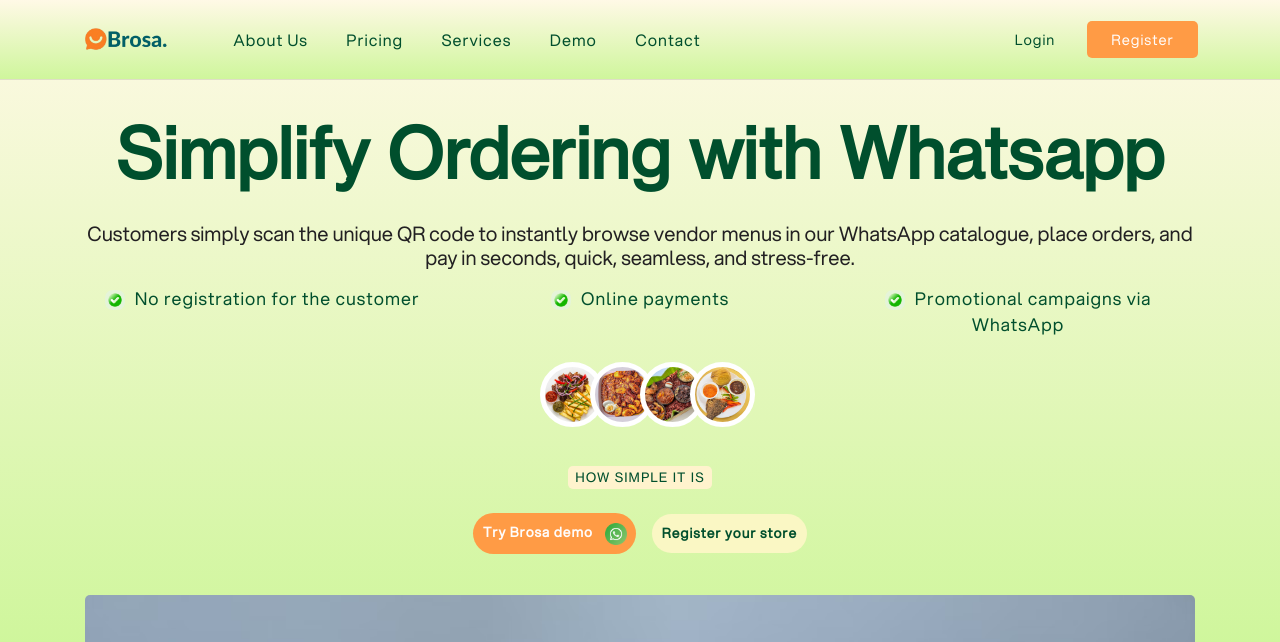
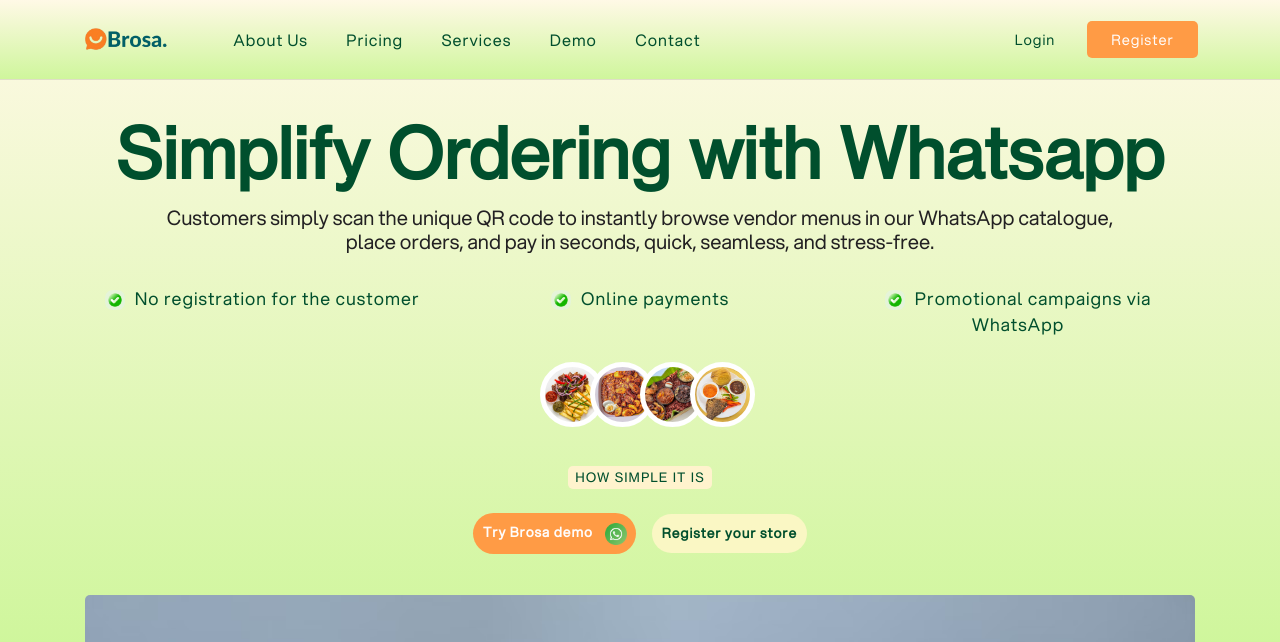
Before and after one commit to DavidDanso/brosa, a Django app: page / in a window 1280 px wide. Shown: the top 642 px of the page. Run offline with Django 5.2, Linux system fonts and the light colour scheme; some libraries are stand-ins or nearby versions.

Commit message:
Improve hero section text layout and adjust margins for better readability

```diff
--- a/brosa/templates/brosa/index.html
+++ b/brosa/templates/brosa/index.html
@@ -78,7 +78,7 @@
         <div class="container">
           <div class="hero-intro">
             <h1>Simplify Ordering with Whatsapp</h1>
-            <p>Customers simply scan the unique QR code to instantly browse vendor menus in our WhatsApp catalogue, place orders, and pay in seconds, quick, seamless, and stress-free.</p>
+            <p>Customers simply scan the unique QR code to instantly browse vendor menus in our WhatsApp catalogue, <span></span>place orders, and pay in seconds, quick, seamless, and stress-free.</p>
             <center>
               <div class="row mb-4">
                 <div class="col-md-4 col-sm-6">
--- a/static/css/main.css
+++ b/static/css/main.css
@@ -841,12 +841,16 @@ footer {
   }
   #hero h1 {
     font-size: 8.6vh;
-    margin-bottom: 2rem;
+    margin-bottom: 1rem;
     padding-top: 10%;
   }
   #hero p {
     font-size: 2.5vh;
     line-height: 1.2;
+    margin-bottom: 2rem;
+  }
+  #hero p span {
+    display: block;
   }
   #check_icon {
     width: 20px;
```
